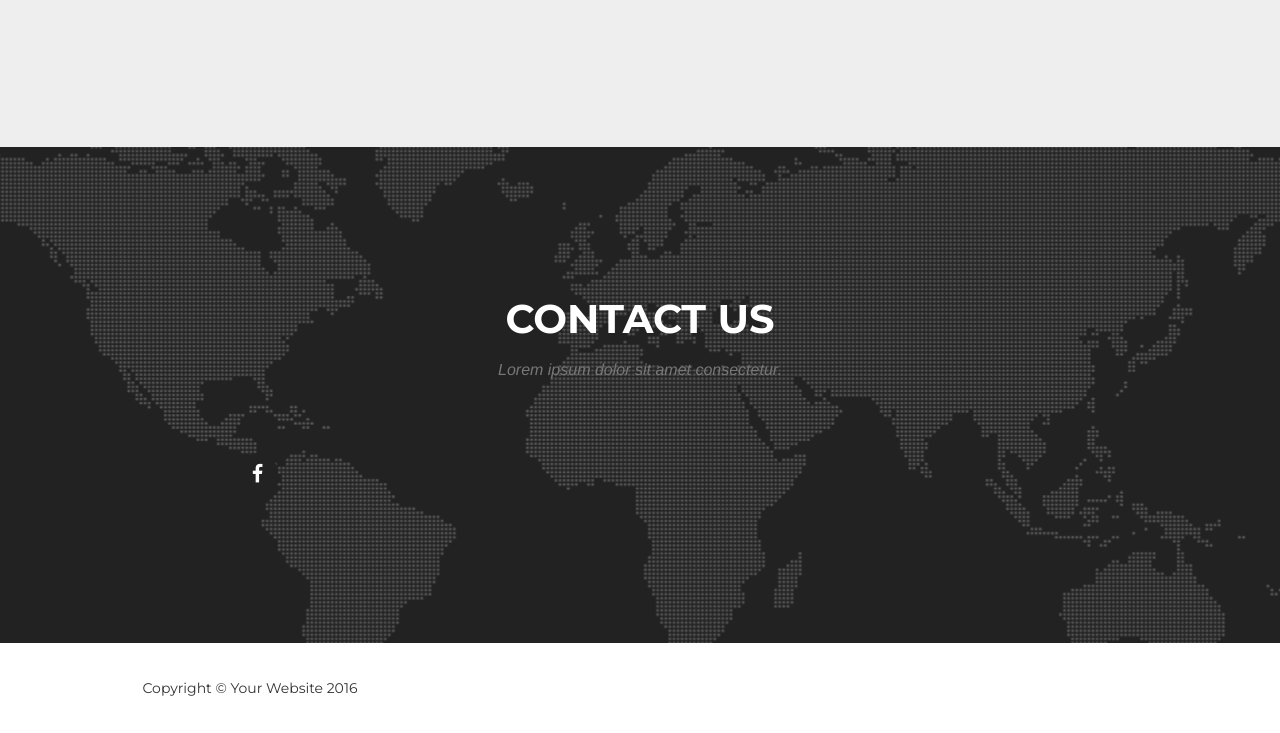
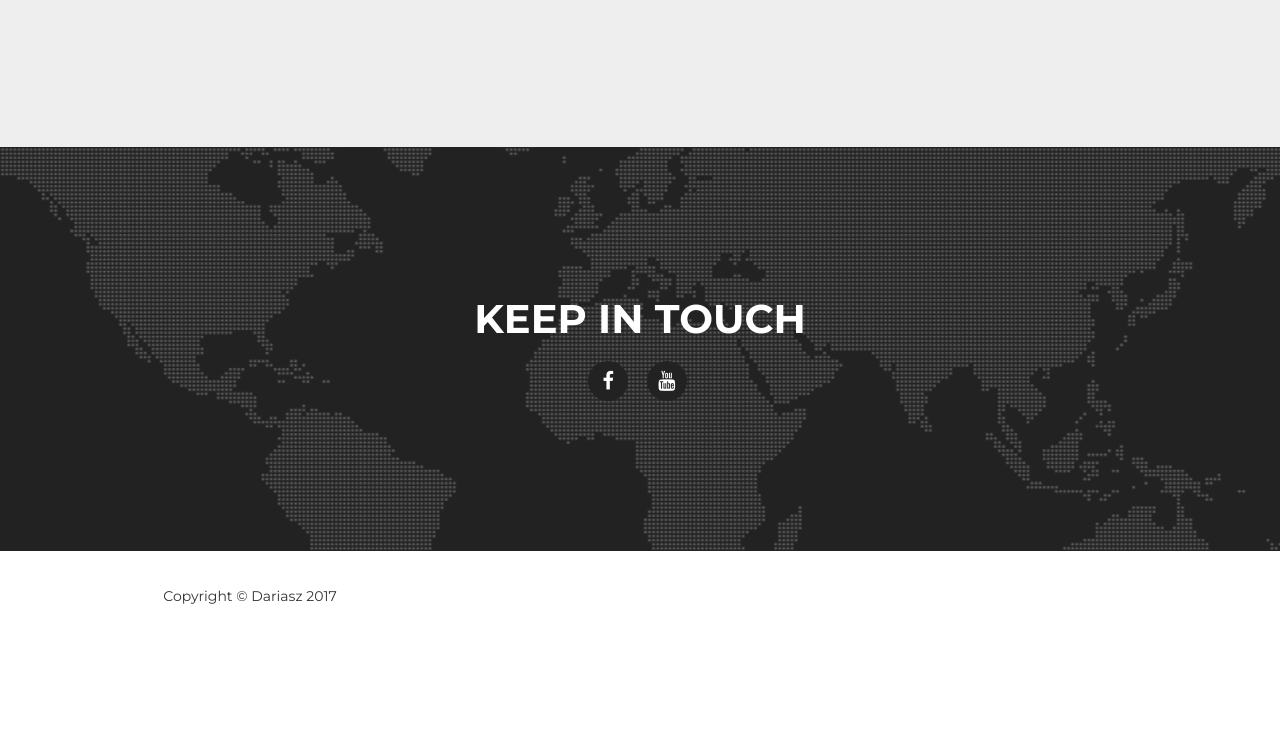
Before and after one commit to UWRoverTeam/rover_website, a website: page index.html in a window 1280 px wide. Shown: the part 3806-4539 px from the top of the page. After the commit the page ends 4447 px from the top, so only its background shows below. Drawn offline with nearby package versions, Linux system fonts and the light colour scheme; a web font is replaced by a local one.

Commit message:
footer changes

```diff
--- a/index.html
+++ b/index.html
@@ -262,17 +262,18 @@
 <!-- Contact Section -->
 <section id="contact">
     <div class="container">
-        <div class="row">
-            <div class="col-lg-12 text-center">
-                <h2 class="section-heading">Contact Us</h2>
-                <h3 class="section-subheading text-muted">Lorem ipsum dolor sit amet consectetur.</h3>
-                <div class="col-md-4">
+        <div class="row text-center">
+            <h2 class="section-heading">KEEP IN TOUCH</h2>
+            <h2>
+                <div class="col-md-4 col-lg-12">
                     <ul class="list-inline social-buttons">
                         <li><a href="#"><i class="fa fa-facebook"></i></a>
                         </li>
+                        <li><a href="#"><i class="fa fa-youtube"></i></a>
+                        </li>
                     </ul>
                 </div>
-            </div>
+            </h2>
         </div>
 
     </div>
@@ -282,7 +283,7 @@
     <div class="container">
         <div class="row">
             <div class="col-md-4">
-                <span class="copyright">Copyright &copy; Your Website 2016</span>
+                <span class="copyright">Copyright &copy; Dariasz 2017</span>
             </div>
 
         </div>
```
